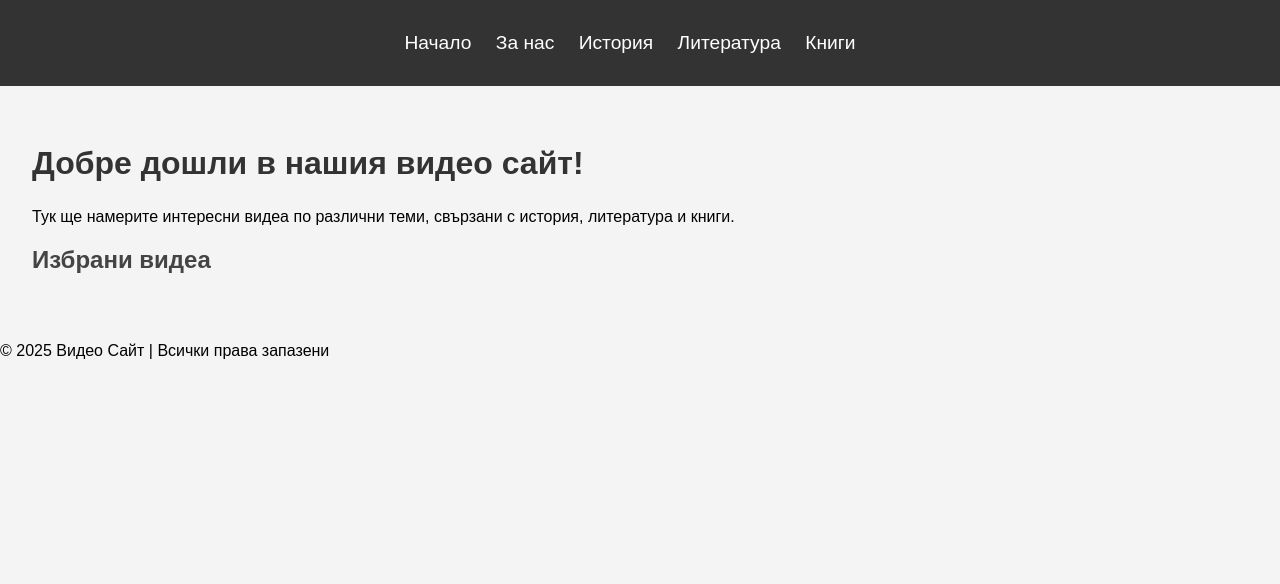
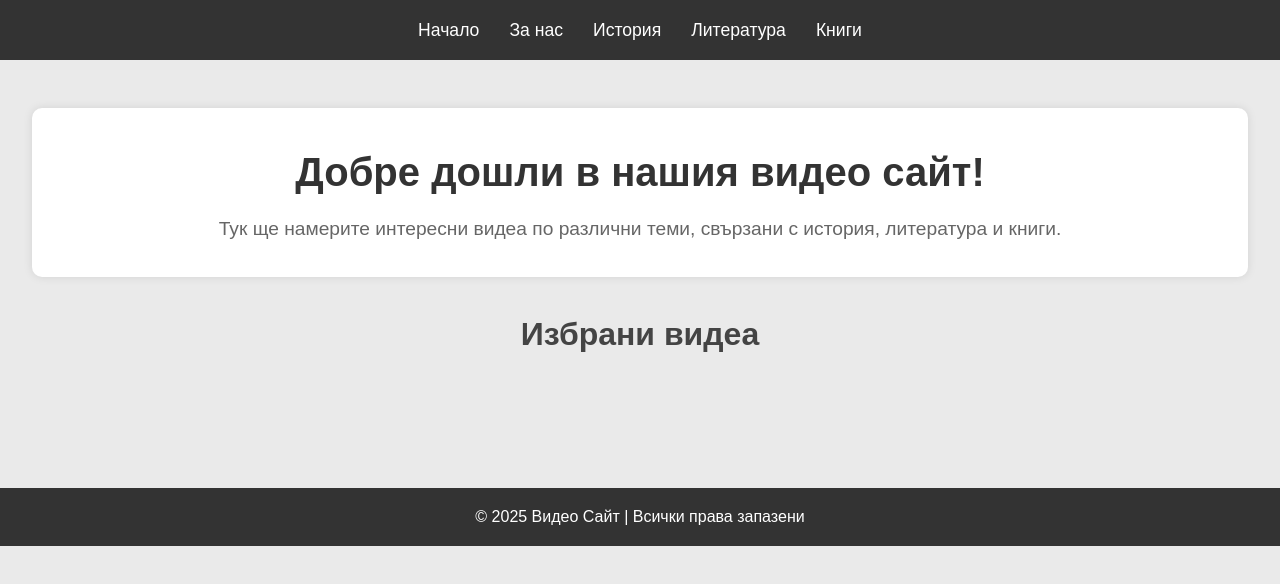
Before and after one commit to dimiturjeliyazkov/e_buki-site, a plain HTML site: page index.html in a window 1280 px wide. Drawn offline with Linux system fonts and the light colour scheme.

Commit message:
Update style.css

```diff
--- a/style.css
+++ b/style.css
@@ -1,9 +1,15 @@
 /* Основни стилове за сайта */
-body {
-    font-family: Arial, sans-serif;
+* {
     margin: 0;
     padding: 0;
-    background-color: #f4f4f4;
+    box-sizing: border-box;
+}
+
+body {
+    font-family: 'Arial', sans-serif;
+    background-color: #eaeaea;
+    color: #333;
+    line-height: 1.6;
 }
 
 header {
@@ -15,31 +21,57 @@ header {
 
 nav ul {
     list-style: none;
+    display: flex;
+    justify-content: center;
     padding: 0;
 }
 
 nav ul li {
-    display: inline;
-    margin-right: 20px;
+    margin: 0 15px;
 }
 
 nav ul li a {
     color: white;
     text-decoration: none;
-    font-size: 1.2rem;
+    font-size: 1.1rem;
+    transition: color 0.3s ease;
+}
+
+nav ul li a:hover {
+    color: #f1f1f1;
 }
 
 main {
+    padding: 3rem 2rem;
+}
+
+.intro {
+    background-color: #fff;
     padding: 2rem;
+    border-radius: 10px;
+    box-shadow: 0 0 10px rgba(0, 0, 0, 0.1);
+    text-align: center;
+    margin-bottom: 2rem;
 }
 
 .intro h1 {
-    font-size: 2rem;
+    font-size: 2.5rem;
     color: #333;
 }
 
+.intro p {
+    font-size: 1.2rem;
+    color: #666;
+    margin-top: 10px;
+}
+
+.featured-videos {
+    text-align: center;
+}
+
 .featured-videos h2 {
-    font-size: 1.5rem;
+    font-size: 2rem;
+    margin-bottom: 2rem;
     color: #444;
 }
 
@@ -47,6 +79,30 @@ main {
     display: flex;
     gap: 20px;
     flex-wrap: wrap;
+    justify-content: center;
 }
 
-/* Може да добавим стилове за видео елементите по-късно */
+.video-gallery div {
+    width: 300px;
+    height: 200px;
+    background-color: #ccc;
+    border-radius: 10px;
+    box-shadow: 0 0 5px rgba(0, 0, 0, 0.2);
+    transition: transform 0.3s ease;
+}
+
+.video-gallery div:hover {
+    transform: scale(1.05);
+}
+
+footer {
+    text-align: center;
+    padding: 1rem;
+    background-color: #333;
+    color: white;
+    margin-top: 3rem;
+}
+
+footer p {
+    font-size: 1rem;
+}
```
